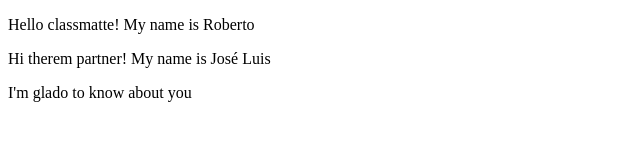
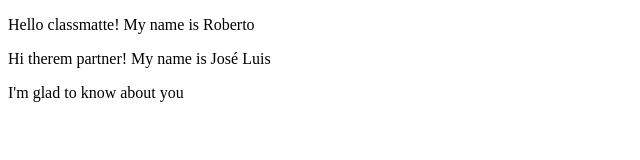
Before and after one commit to romemar/romemar_TeamWork, a plain HTML site: page index.html in a window 1280 px wide. Shown: the full height of the page, 0-640 px from the left. Drawn offline with Linux system fonts and the light colour scheme.

Commit message:
Update index.html
There was a typo.
Changed "I'm glado to know about you" to "I'm glad to know about you"

```diff
--- a/index.html
+++ b/index.html
@@ -15,7 +15,7 @@ Hello classmatte! My name is Roberto
 Hi therem partner! My name is José Luis
 </p>
 <p>
-I'm glado to know about you
+I'm glad to know about you
 </p>
 </body>
 </html>
```
